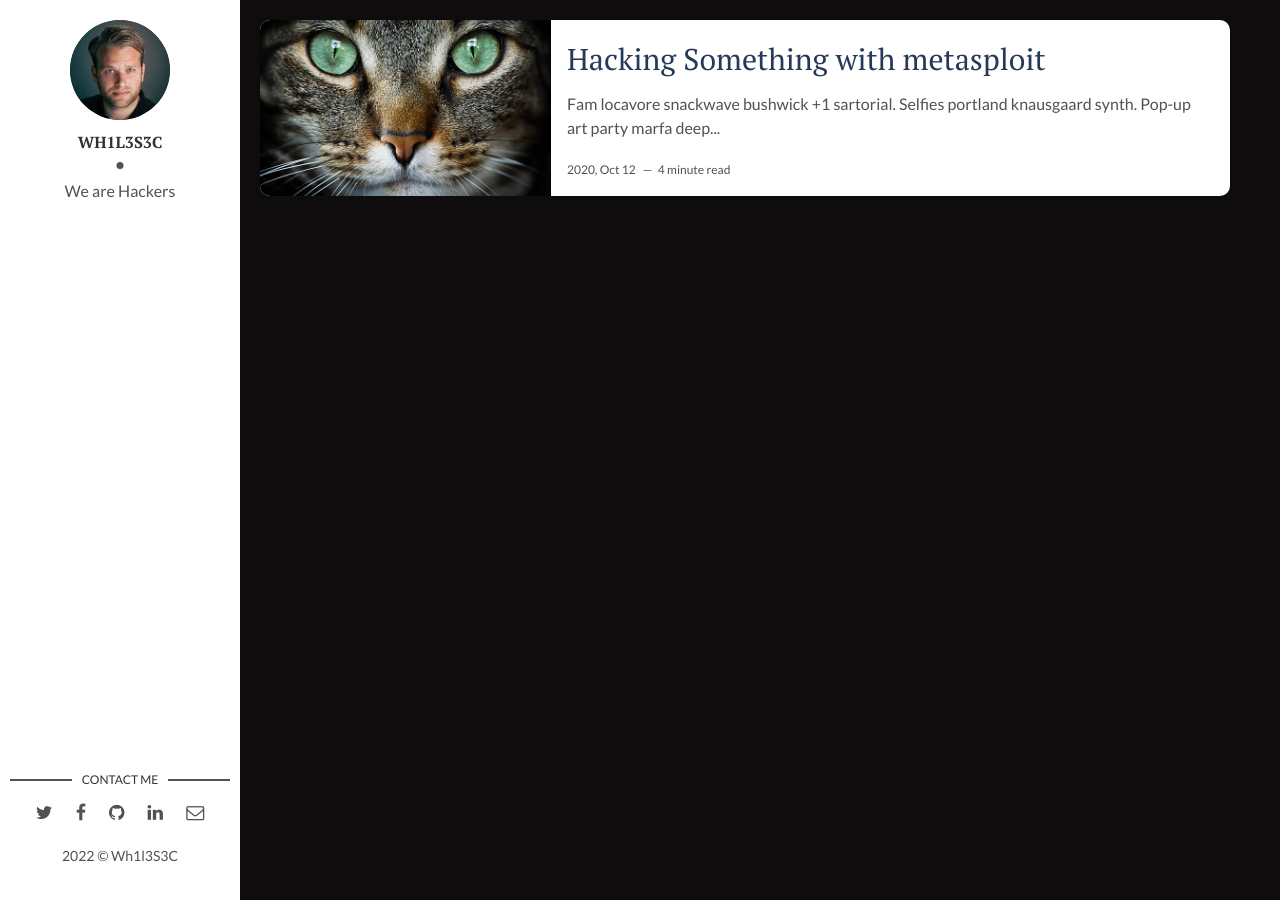
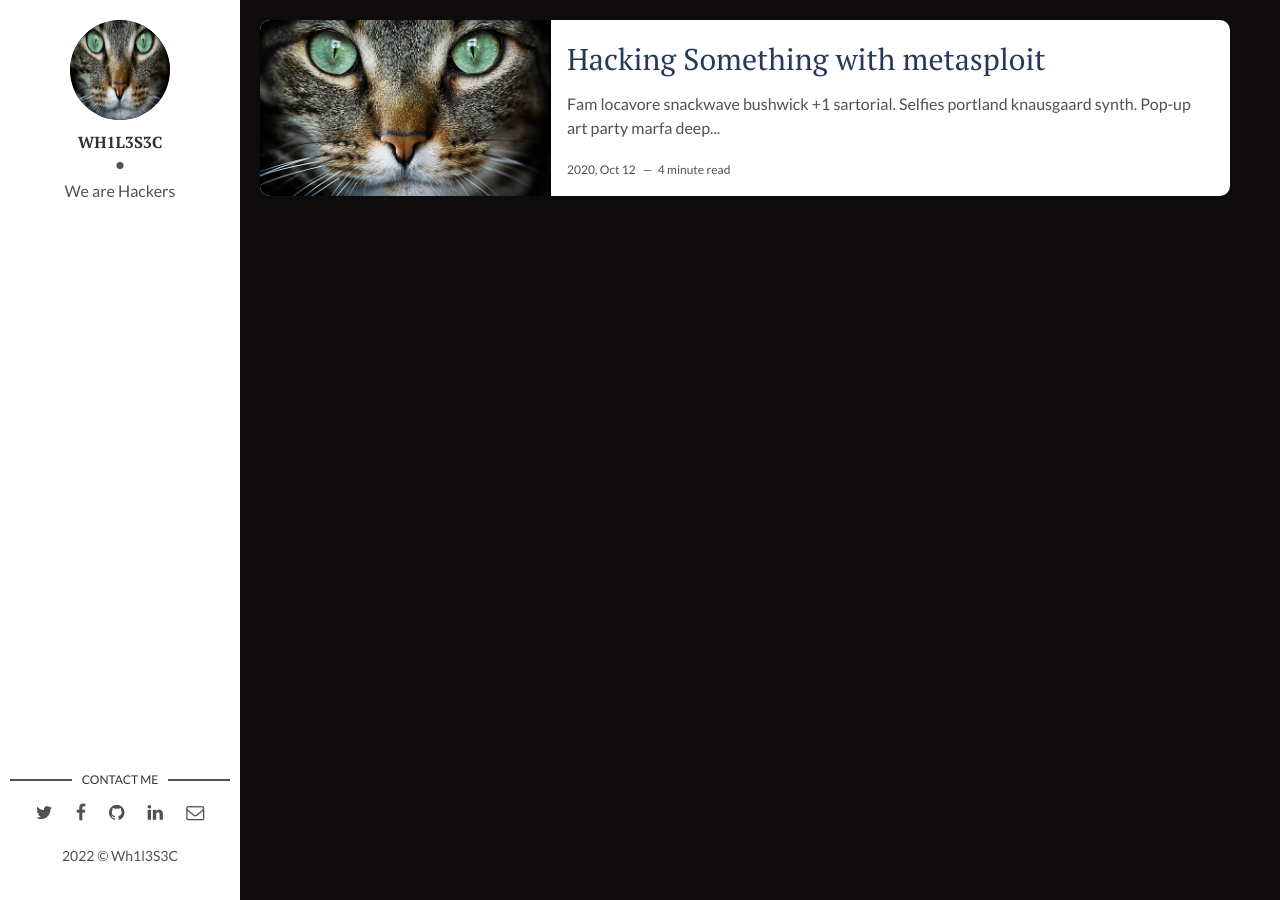
Before and after one commit to WhileSEC/whilesec, a Jekyll site: the page built from index.html, in a window 1280 px wide. Built offline with Jekyll 4.4.1, drawn with Linux system fonts in a browser that asks for light colours; the list of posts is cut into pages by our own code.

Commit message:
Trying to change pic

```diff
--- a/_config.yml
+++ b/_config.yml
@@ -10,7 +10,7 @@ site-twitter: https://twitter.com/Wh1l3S3C #if your site has a twitter account,
 
 # Author Settings
 author: Wh1l3S3C # add your name
-author-img: david-freeman.jpg # add your photo
+author-img: cat.jpg # add your photo
 about-author: We are Hackers # add description
 social-twitter: 0xZuk0 # add your Twitter handle
 social-facebook: # add your Facebook handle
```
